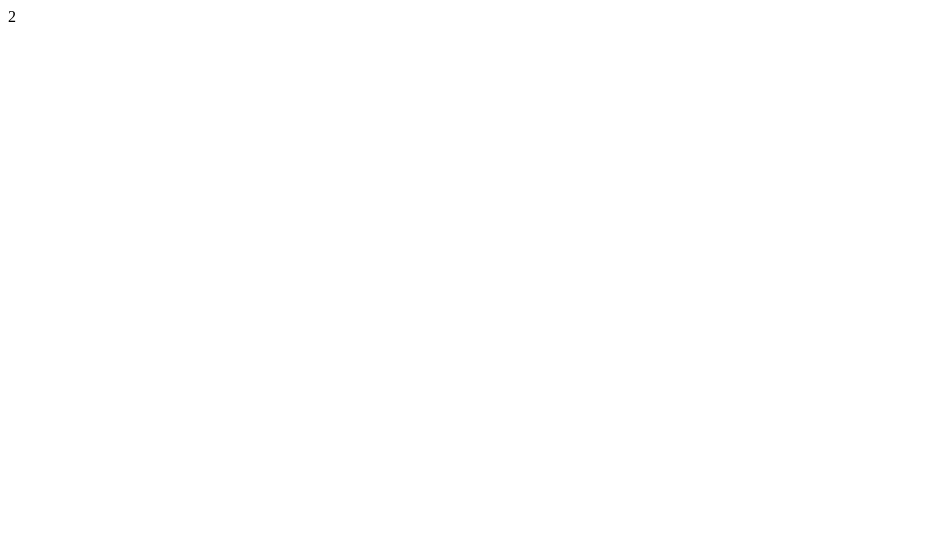
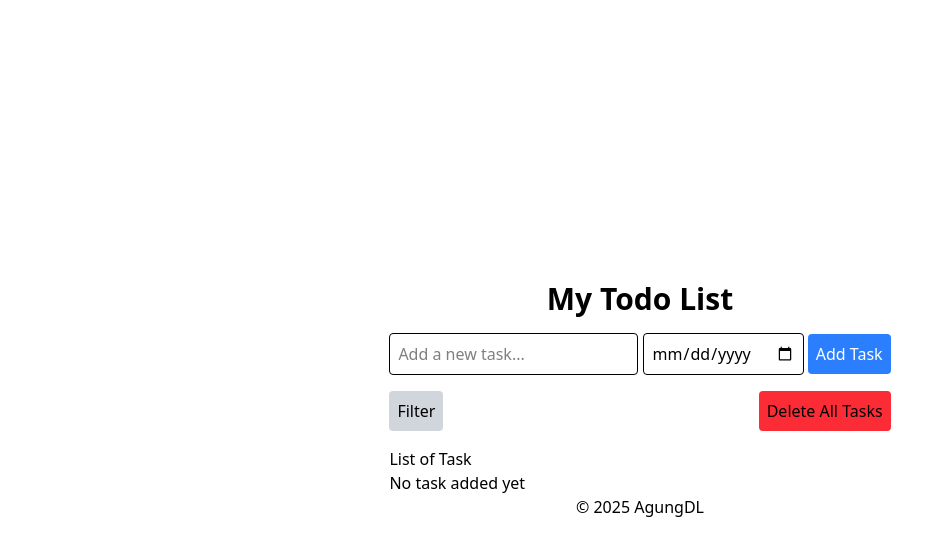
Before and after one commit to AgungDwiL/CodingCamp-13Oct2025-agungdl, a plain HTML site: page index.html in a window 1280 px wide. Shown: the whole page, without its empty margins (0-946 px from the left). Drawn offline with nearby package versions, Linux system fonts and the light colour scheme.

Commit message:
Add initial implementation of Todo List application with task management features

```diff
--- a/css/style.css
+++ b/css/style.css
@@ -0,0 +1,5 @@
+body{
+    place-items: center;
+    height: 100vh;
+    align-content: center;
+}
--- a/index.html
+++ b/index.html
@@ -3,7 +3,10 @@
 <head>
     <meta charset="UTF-8">
     <meta name="viewport" content="width=device-width, initial-scale=1.0">
-    <title>Document</title>
+    <title>Todo List - AgungDL</title>
+
+    <!-- import framework tailwindcss using CDN -->
+    <script src="https://cdn.jsdelivr.net/npm/@tailwindcss/browser@4"></script>
 
     <!-- CSS External File -->
     <link rel="stylesheet" href="css\style.css">
@@ -11,15 +14,41 @@
 <body>
 
     <!-- Header Section -->
-    <header></header>
+    <header class="text-3xl font-bold mb-4">
+        <h1>My Todo List</h1>
+    </header>
 
     <!-- Main Content Section -->
-    <main></main>
+    <main>
+        <section class="todo-app my-4">
+            <input type="text" class="border rounded p-2" id="todo-input" placeholder="Add a new task...">
+            <input type="date" class="border rounded p-2" id="todo-date" placeholder="Select due date...">
+            <button onclick="addTask();" class="bg-blue-500 rounded text-white p-2">Add Task</button>
+        </section>
+
+        <!-- Action Button Section -->
+        <section class="flex justify-between my-4">
+            <button class="bg-gray-300 rounded p-2" id="filter-btn">Filter</button>
+            <button class="bg-red-500 rounded  p-2" onclick="deleteAllTasks()">Delete All Tasks</button>
+
+        </section>
+        <section>
+            <h2>List of Task</h2>
+            <ul id="task-list">
+                <!-- Tasks will be dynamically added here -->
+                 <li>No task added yet</li>
+            </ul>
+
+        </section>
+    </main>
 
     <!-- Footer Section -->
-    <footer></footer>
+    <footer>
+        <p>&copy; 2025 AgungDL</p>
+    </footer>
+
 
     <!-- JavaScript External File -->
     <script src="js\script.js"></script>
 </body>
-</html>2
+</html>
--- a/js/script.js
+++ b/js/script.js
@@ -0,0 +1,43 @@
+// Database Task Simulation
+let tasksDb = [];
+
+function addTask() {
+    const taskInput = document.getElementById('todo-input');
+    const taskDate = document.getElementById('todo-date');
+
+    if (validateInput(taskInput.value, taskDate.value)) {
+        const newTask = {
+            task: taskInput.value,
+            date: taskDate.value
+        }
+
+        tasksDb.push(newTask);
+
+        displayTasks();
+    }
+}
+
+function displayTasks() {
+    const taskList= document.getElementById('task-list');
+    taskList.innerHTML = '';
+
+    tasksDb.forEach((taskObj, index) => {
+        taskList.innerHTML += `<li>${taskObj.task} - ${taskObj.date} </li>`;
+    });
+}
+
+
+function deleteAllTasks() {
+    tasksDb = [];
+    displayTasks();
+}
+
+function filterTasks() {}
+
+function validateInput(task, date) {
+    if (task.trim() === '' || date.trim() === '') {
+        alert('Please enter both task and due date.');
+        return false;
+    }
+    return true;
+}
```
